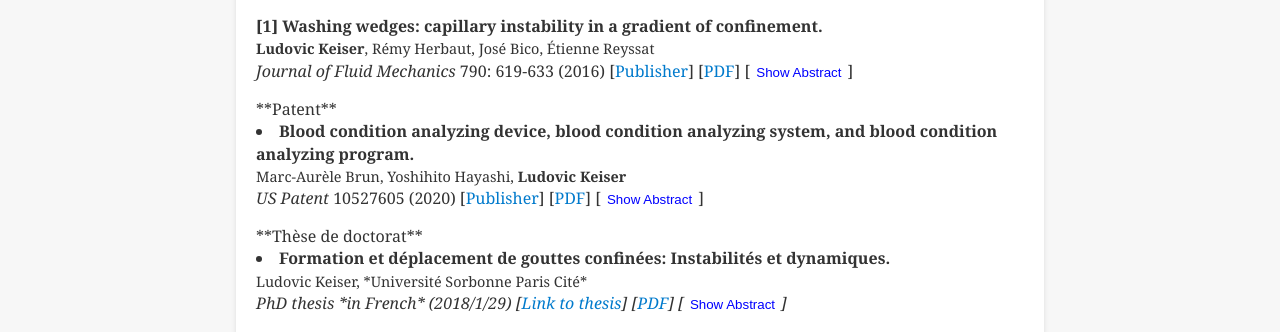
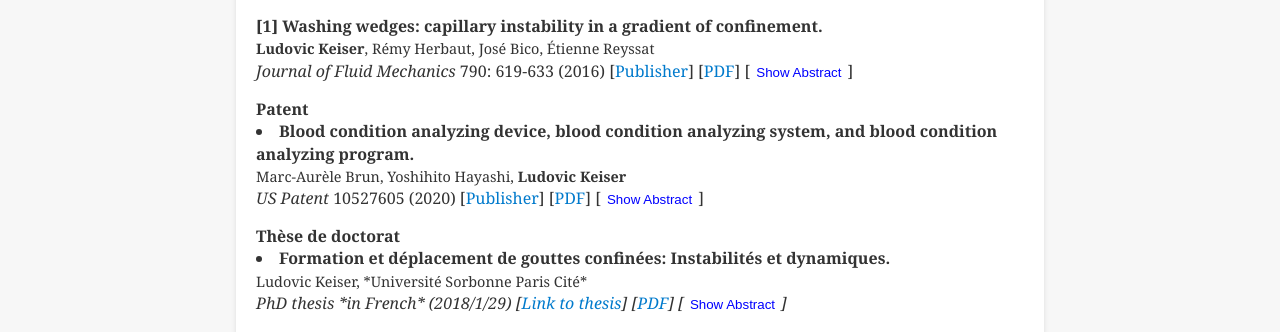
Before and after one commit to Keiser-sci/keiser-sci.github.io, a Jekyll site: the page built from publications.md, in a window 1280 px wide and 900 px high, scrolled down 1398 px. Shown: the part 397-729 px from the top of the window. Built offline with Jekyll 4.4.1, drawn with Linux system fonts in a browser that asks for light colours; some of the changed text lies outside the part shown.

```diff
--- a/publications.md
+++ b/publications.md
@@ -20,7 +20,7 @@ title: "Publications"
     </div>
 </li>
 
-**Published**
+<strong>Published</strong>
 <ul style="list-style-type: none; padding: 0;">
     <li style="margin-bottom: 15px;">
         <strong>[15] Embolism propagation in Adiantum leaves and in a biomimetic system with constrictions (2024).</strong><br>
@@ -201,7 +201,7 @@ title: "Publications"
 
 </ul>
 
-**Patent**
+<strong>Patent</strong>
 
 <li style="margin-bottom: 15px;">
     <strong>Blood condition analyzing device, blood condition analyzing system, and blood condition analyzing program.</strong><br>
@@ -215,7 +215,7 @@ title: "Publications"
     </div>
 </li>
 
-**Thèse de doctorat**
+<strong>Thèse de doctorat</strong>
 
 <li style="margin-bottom: 15px;">
     <strong>Formation et déplacement de gouttes confinées: Instabilités et dynamiques.</strong><br>
```
